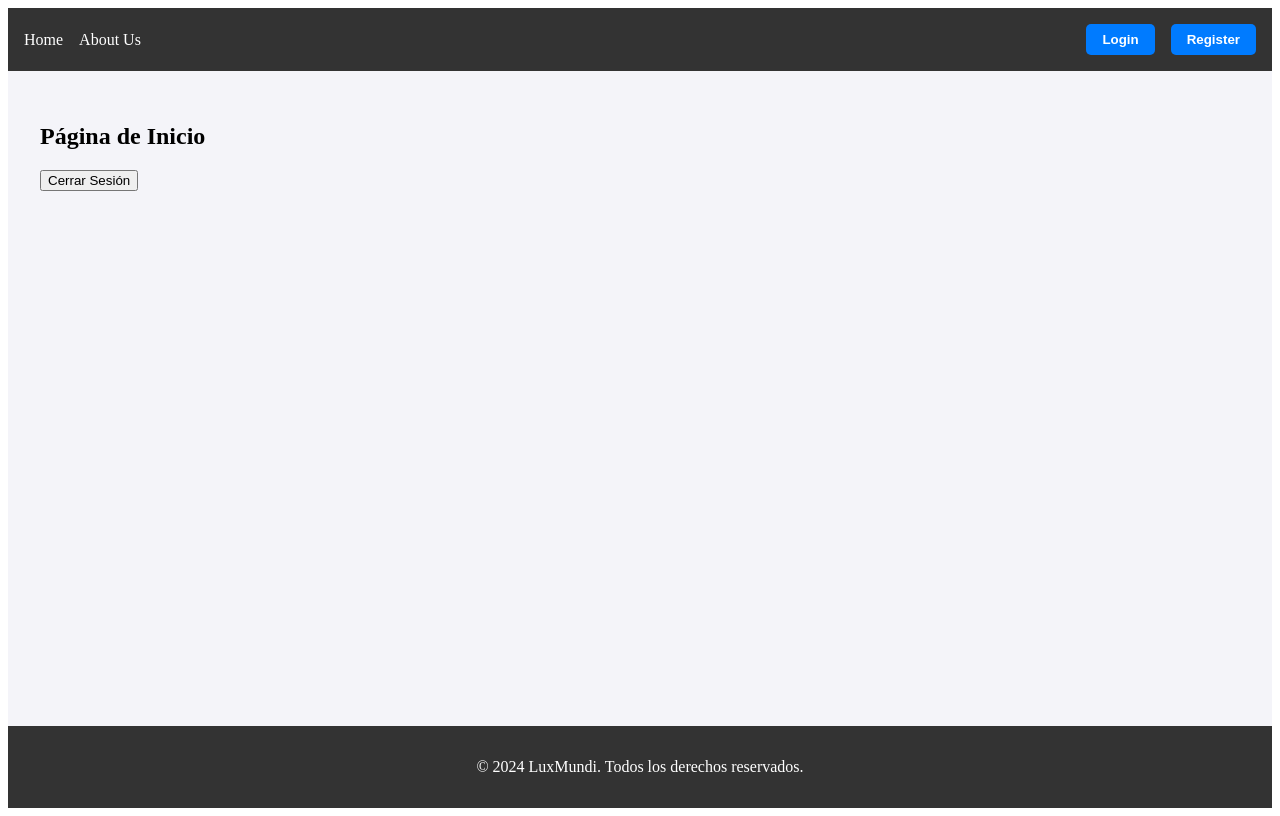
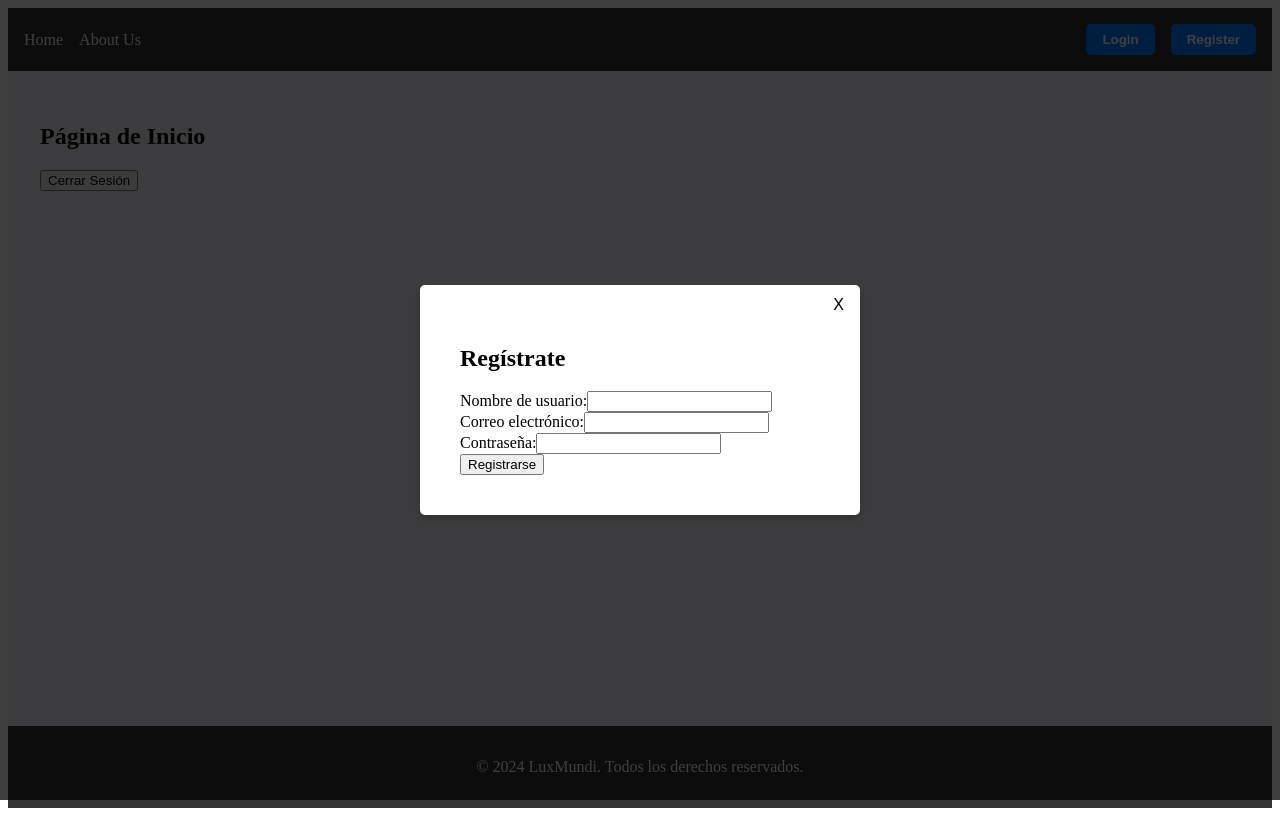
Before and after one commit to merkandez/luxmundi, a React (Vite) app in the folder client/: page / in a window 1280 px wide. Both pictures are taken after a click on the button "Cerrar Sesión". Built offline with nearby package versions, Linux system fonts and the light colour scheme.

Commit message:
feat: add ProtectedWrapper intercepts any interaction attempts and, if the user is not authenticated, runs the openModalForm function, which displays the modal

```diff
--- a/client/src/components/auth/LoginForm.jsx
+++ b/client/src/components/auth/LoginForm.jsx
@@ -15,15 +15,16 @@ const LoginForm = ({ onClose }) => {
 
   const handleSubmit = (e) => {
     e.preventDefault();
-    // Aquí se manejará la lógica de login
     console.log('Datos del login:', formData);
     onClose();
   };
 
   return (
+    <div style={{ padding: '20px', textAlign: 'center' }}>
+      <h2>Iniciar Sesión</h2>
       <form onSubmit={handleSubmit}>
-      <label>
-        Email:
+        <div>
+          <label>Email:</label>
           <input
             type='email'
             name='email'
@@ -31,9 +32,9 @@ const LoginForm = ({ onClose }) => {
             onChange={handleChange}
             required
           />
-      </label>
-      <label>
-        Password:
+        </div>
+        <div>
+          <label>Contraseña:</label>
           <input
             type='password'
             name='password'
@@ -41,9 +42,10 @@ const LoginForm = ({ onClose }) => {
             onChange={handleChange}
             required
           />
-      </label>
+        </div>
         <button type='submit'>Login</button>
       </form>
+    </div>
   );
 };
 
--- a/client/src/components/auth/ModalForm.jsx
+++ b/client/src/components/auth/ModalForm.jsx
@@ -1,14 +1,12 @@
+// src/components/auth/ModalForm.jsx
 import React from 'react';
-import RegisterForm from './RegisterForm';
 
-const Modal = ({ onClose }) => {
+const ModalForm = ({ children, onClose }) => {
   return (
-    <div style={overlayStyles}>
-      <div style={modalStyles}>
-        <button onClick={onClose} style={closeButtonStyles}>
-          X
-        </button>
-        <RegisterForm onClose={onClose} />
+    <div style={overlayStyles} onClick={onClose}>
+      <div style={modalStyles} onClick={(e) => e.stopPropagation()}>
+        <button onClick={onClose} style={closeButtonStyles}>X</button>
+        {children}
       </div>
     </div>
   );
@@ -24,6 +22,7 @@ const overlayStyles = {
   display: 'flex',
   justifyContent: 'center',
   alignItems: 'center',
+  zIndex: 1000,
 };
 
 const modalStyles = {
@@ -32,6 +31,8 @@ const modalStyles = {
   borderRadius: '5px',
   width: '400px',
   boxShadow: '0px 4px 8px rgba(0, 0, 0, 0.2)',
+  position: 'relative',
+  zIndex: 1001,
 };
 
 const closeButtonStyles = {
@@ -44,4 +45,4 @@ const closeButtonStyles = {
   fontSize: '16px',
 };
 
-export default Modal;
+export default ModalForm;
--- /dev/null
+++ b/client/src/components/auth/ProtectedWrapper.jsx
@@ -0,0 +1,20 @@
+import React from 'react';
+import  useAuth  from '../../hooks/useAuth';
+const ProtectedWrapper = ({ children, onTrigger }) => {
+    const { isAuthenticated } = useAuth();
+
+    const handleInteraction = (e) => {
+      if (!isAuthenticated) {
+        e.preventDefault(); // Previene la interacción
+        onTrigger(); // Llama a la función para abrir el modal
+      }
+    };
+
+    return (
+      <div onClick={handleInteraction} onKeyDown={handleInteraction} role="presentation">
+        {children}
+      </div>
+    );
+  };
+
+  export default ProtectedWrapper;
--- a/client/src/layout/Layout.jsx
+++ b/client/src/layout/Layout.jsx
@@ -1,37 +1,41 @@
+// src/layout/Layout.jsx
 import React, { useState } from 'react';
 import { Outlet } from 'react-router-dom';
-import Header from '../components/design/Header'; // Componente personalizado de Header
-import Footer from '../components/design/Footer'; // Componente personalizado de Footer
+import Header from '../components/design/Header';
+import Footer from '../components/design/Footer';
 import useAuth from '../hooks/useAuth';
 import styled from 'styled-components';
 import ModalForm from '../components/auth/ModalForm';
-import RegisterForm from '../components/auth/RegisterForm'; // Formulario de registro
+import RegisterForm from '../components/auth/RegisterForm';
 import LoginForm from '../components/auth/LoginForm';
+import ProtectedWrapper from '../components/auth/ProtectedWrapper';
 
 const Layout = () => {
-  const { isAuthenticated, role, logout } = useAuth(false);
+  const { isAuthenticated, role, logout } = useAuth();
   const [showModalForm, setShowModalForm] = useState(false);
-  const [isLogin, setIsLogin] = useState(true); // Controla si se muestra el login o registro
+  const [isLogin, setIsLogin] = useState(true);
 
   const openModalForm = (isLoginForm) => {
     setIsLogin(isLoginForm);
     setShowModalForm(true);
   };
-  // Función para cerrar el modal
+
   const closeModalForm = () => setShowModalForm(false);
 
   return (
     <MainContainer>
       <Header
         isAuthenticated={isAuthenticated}
-        role={role} // Pasamos el role al Header
+        role={role}
         logout={logout}
-        openLoginModal={() => openModalForm(true)} // Abre el modal de login
-        openRegisterModal={() => openModalForm(false)} // Abre el modal de registro
+        openLoginModal={() => openModalForm(true)}
+        openRegisterModal={() => openModalForm(false)}
       />
       <Content>
-        <Outlet />
-        {/* Renderizar el modal solo si el usuario no está autenticado y se requiere login o registro */}
+        <ProtectedWrapper onTrigger={() => openModalForm(false)}>
+          <Outlet />
+        </ProtectedWrapper>
+        {/* Modal para login o registro */}
         {!isAuthenticated && showModalForm && (
           <ModalForm onClose={closeModalForm}>
             {isLogin ? <LoginForm onClose={closeModalForm} /> : <RegisterForm onClose={closeModalForm} />}
@@ -58,12 +62,13 @@ const Content = styled.main`
   padding: 2rem;
   background-color: #f4f4f9;
 `;
+
 const Overlay = styled.div`
   position: fixed;
   top: 0;
   left: 0;
   width: 100%;
   height: 100%;
-  background-color: rgba(0, 0, 0, 0.5); // Color semitransparente
-  z-index: 10; // Asegura que esté detrás del modal
+  background-color: rgba(0, 0, 0, 0.5);
+  z-index: 10;
 `;
```
Lines whose indentation alone changed are shown as unchanged.
